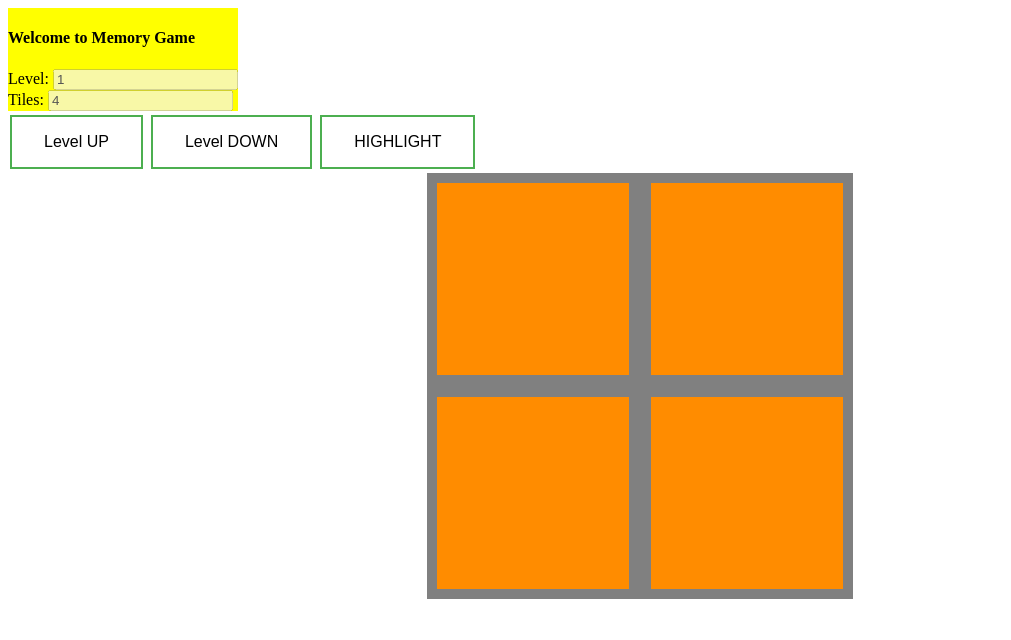
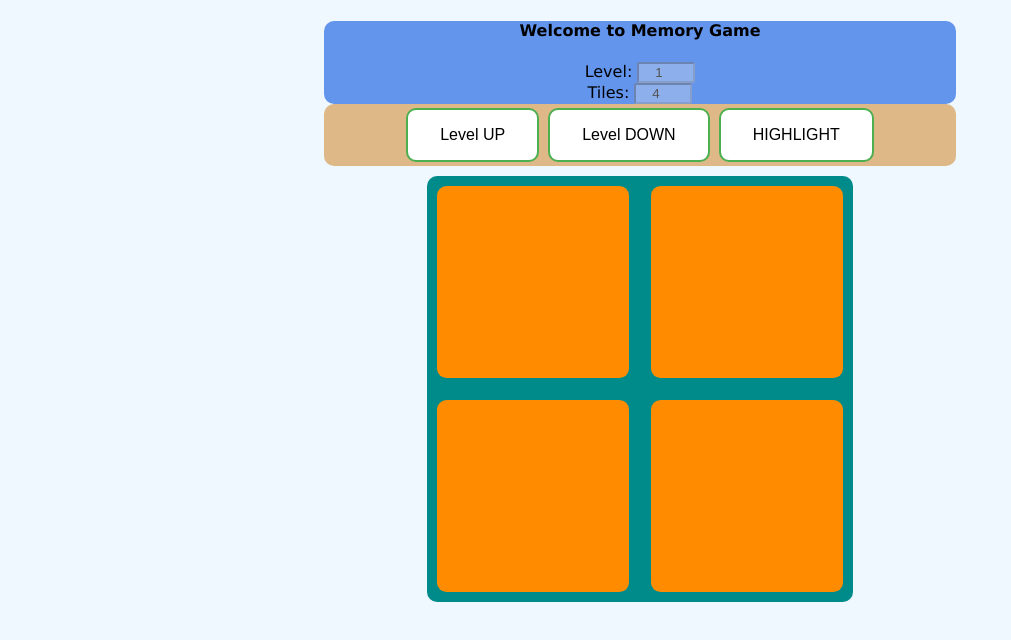
Before and after one commit to WroMaciej/memory-game, a website: page index.html in a window 1280 px wide. Shown: the whole page, without its empty margins (0-1011 px from the left). Drawn offline with Linux system fonts and the light colour scheme.

Commit message:
App looks little bit prettier

```diff
--- a/custom.css
+++ b/custom.css
@@ -1,11 +1,36 @@
-.settings{
-  display:inline-block;
-  background-color: yellow;
+body {
+  background-color: aliceBlue;
+  font-family: Verdana;
+  text-align: center;
+}
+
+input {
+  border-radius: 2px;
+  text-align: center;
+  width: 50px;
+}
+
+.settings {
+  display: block;
+  background-color: CornflowerBlue ;
+  border-radius: 10px;
   margin-left: auto;
   margin-right: auto;
+  width: 50%;
+}
+
+.buttons-holder {
+  display: block;
+  align-items: center;
+  margin-left: auto;
+  margin-right: auto;
+  width: 50%;
+  border-radius: 10px;
+  background-color: BurlyWood;
 }
 
 .button {
+  border-radius: 10px;
   background-color: white;
   color: black;
   border: 2px solid #4CAF50;
@@ -15,7 +40,7 @@
   display: inline-block;
   font-size: 16px;
   margin: 4px 2px;
-    -webkit-transition-duration: 0.4s; /* Safari */
+  -webkit-transition-duration: 0.4s;
   transition-duration: 0.4s;
   cursor: pointer;
 }
@@ -25,22 +50,30 @@
   color: white;
 }
 
+.all-tiles {
+  display: flex;
+  flex-flow: row wrap;
+  background-color: darkCyan;
+  margin-left: auto;
+  margin-right: auto;
+  margin-top: 10px;
+  border-radius: 10px;
+}
 
 .tile {
 
 }
 
-.tile.hidden{
+.tile.hidden {
   background-color: darkOrange;
 }
 
-.tile.toGuess{
+.tile.toGuess {
   background-color: blue;
 }
 
-.tile.hidden:hover{
-  /* background-color: cyan; */
-  background-color: black;
+.tile.hidden:hover {
+  background-color: darkCyan;
   animation-name: color;
   animation-duration: 2s;
   animation-iteration-count: infinite;
@@ -48,31 +81,22 @@
 
 @keyframes color {
   0% {
-     background-color: black;
+    background-color: darkCyan;
   }
+
   50% {
     background-color: darkOrange;
   }
+
   100 {
-     background-color: black;
+    background-color: darkCyan;
+  }
 }
 
+.tile.correct {
+  background-color: lime;
 }
 
-.tile.correct{
-  background-color: green;
-}
-
-.tile.wrong{
+.tile.wrong {
   background-color: red;
 }
-
-
-
-.all-tiles{
-  display:flex;
-  flex-flow: row wrap;
-  background-color: gray;
-  margin-left: auto;
-  margin-right: auto;
-}
--- a/index.html
+++ b/index.html
@@ -21,7 +21,7 @@
           <input type="number" disabled id="tilesTotal">
         </div>
 
-        <div>
+        <div class = "buttons-holder">
           <button class ="button" onclick="controller.levelUp()">Level UP</button>
           <button class ="button" onclick="controller.levelDown()">Level DOWN</button>
           <button class ="button" onclick="controller.restartLevel()">HIGHLIGHT</button>
--- a/js/view.js
+++ b/js/view.js
@@ -3,12 +3,17 @@ var view = (function() {
 
   var viewSize = window.innerWidth / 3,
     marginPercentage = 10,
+    borderRadiusPercentage = 5,
     hightlightTime = 3,
 
 
   singleMarginPx = function(side) {
     return (viewSize * (marginPercentage / 100)) / (2 * side);
-  }
+  },
+
+  borderRadiusPx = function(side) {
+    return tileSize(side) * (borderRadiusPercentage/100);
+  },
 
 
 
@@ -29,6 +34,7 @@ var view = (function() {
       div.id = tileId;
       div.style.width = tileSize(side) + "px";
       div.style.height = tileSize(side) + "px";
+      div.style.borderRadius = borderRadiusPx(side) + "px";
       div.onclick = onClickFunction;
       parent.style.width = viewSize + "px";
       parent.style.height = viewSize + "px";
```
Lines whose indentation alone changed are shown as unchanged.
